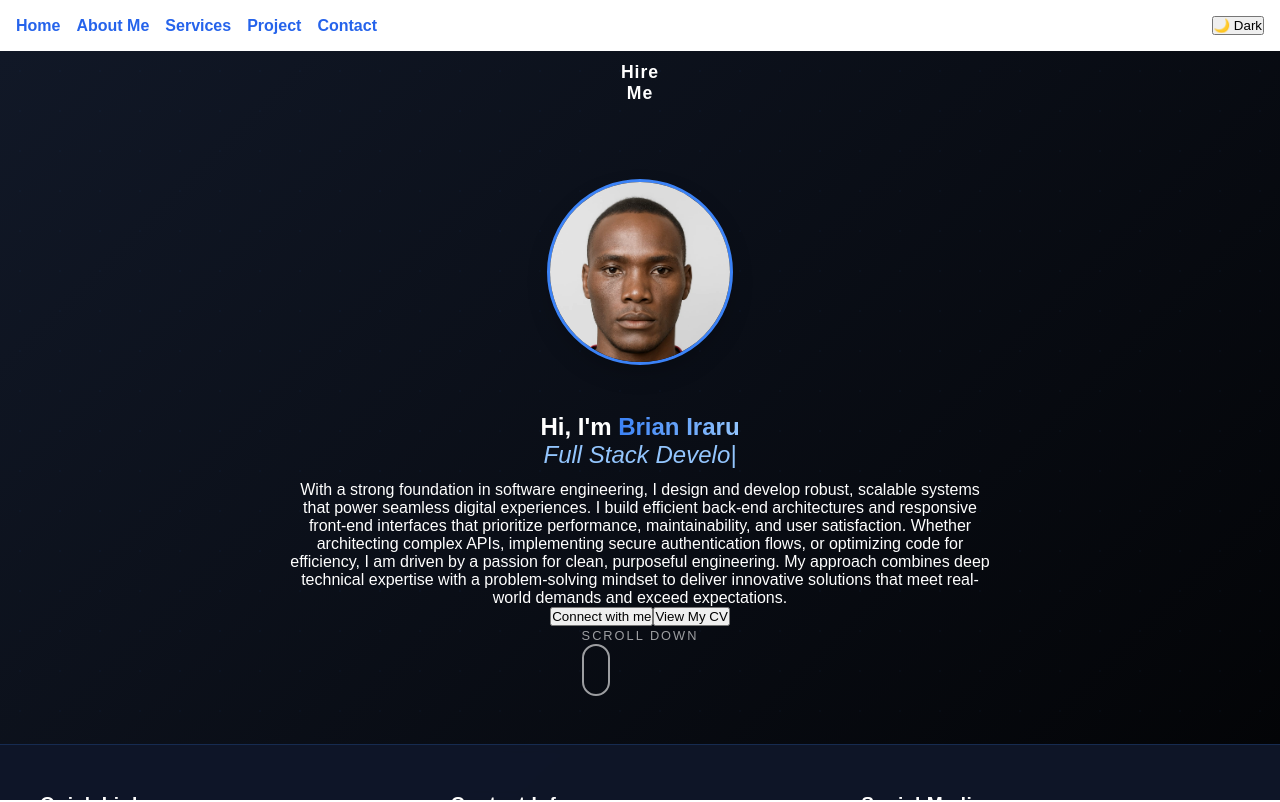
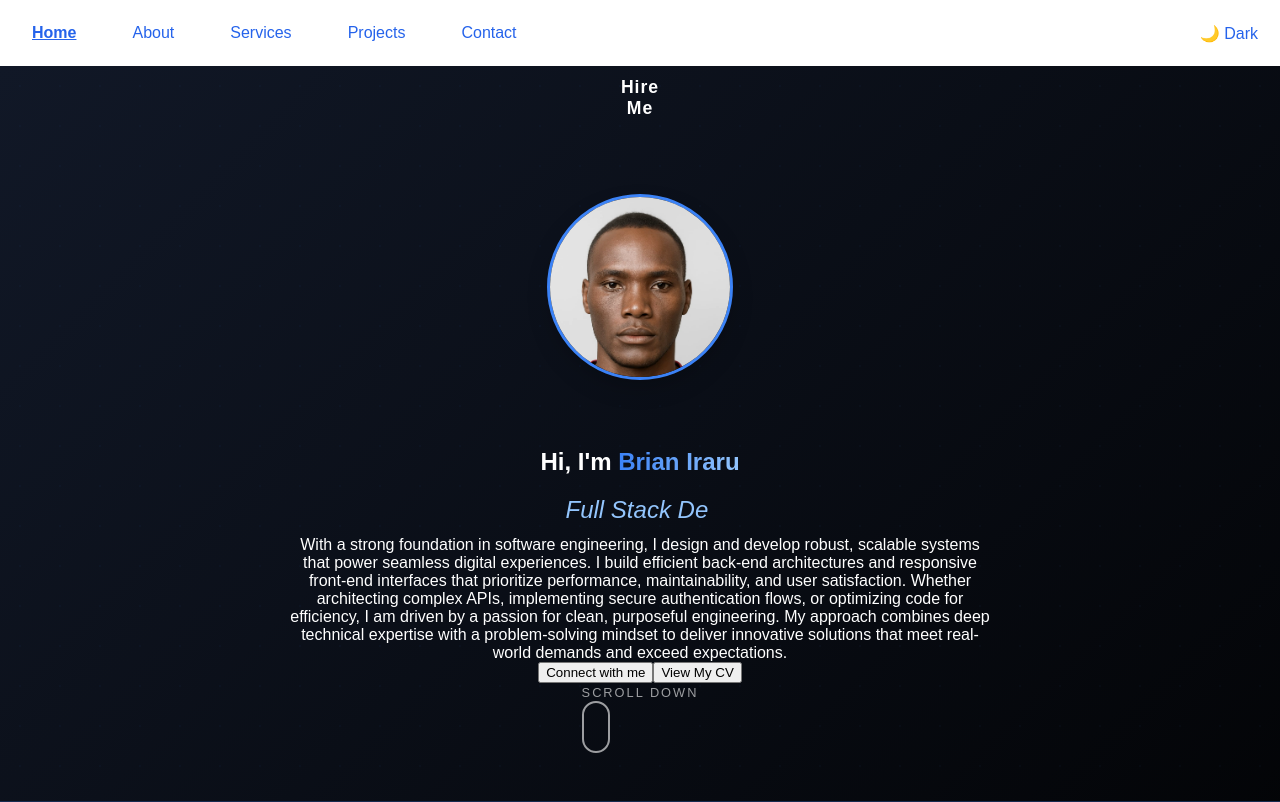
Before and after one commit to irarubrian/portfolio, a React (Vite) app: page / in a window 1280 px wide. Shown: the top 802 px of the page. Built offline with nearby package versions, Linux system fonts and the light colour scheme.

Commit message:
humberger updated

```diff
--- a/src/App.jsx
+++ b/src/App.jsx
@@ -1,29 +1,23 @@
 import React, { useState } from 'react';
 import { BrowserRouter as Router, Routes, Route } from 'react-router-dom';
-
 import Navbar from './components/Navbar';
 import Hero from './components/Hero';
 import About from './components/About';
 import Services from './components/Services';
 import Contact from './components/Contact';
 import Project from './components/Project';
-
 import './App.css';
+import './components/Navbar.css';
 
 const App = () => {
   const [darkMode, setDarkMode] = useState(false);
 
-  const toggleDarkMode = () => {
-    setDarkMode(prev => !prev);
-  };
+  const toggleDarkMode = () => setDarkMode((prev) => !prev);
 
   return (
     <div className={darkMode ? 'app dark-mode' : 'app'}>
       <Router>
-        {/* Show Navbar (hamburger only) on desktop, hide on mobile */}
-        <div className="navbar-desktop">
-          <Navbar toggleDarkMode={toggleDarkMode} darkMode={darkMode} />
-        </div>
+        <Navbar toggleDarkMode={toggleDarkMode} darkMode={darkMode} />
         <Routes>
           <Route path="/" element={<Hero />} />
           <Route path="/about" element={<About />} />
@@ -31,7 +25,6 @@ const App = () => {
           <Route path="/portfolio" element={<Project />} />
           <Route path="/contact" element={<Contact />} />
         </Routes>
-
       </Router>
     </div>
   );
--- a/src/components/Navbar.css
+++ b/src/components/Navbar.css
@@ -1,103 +1,94 @@
+/* Base Navbar Styles */
 .navbar {
   display: flex;
+  justify-content: space-between;
   align-items: center;
-  justify-content: space-between;
-  padding: 1rem;
+  padding: 1rem 2rem;
+  background-color: var(--navbar-bg);
+  color: var(--navbar-text);
   position: relative;
+  z-index: 1000;
 }
 
-body.dark .navbar {
-  background: #222;
-  color: #93c5fd;
-}
-
-.nav-logo {
-  width: 48px;
-  height: 48px;
-}
-
-.nav-hamburger {
+/* Hamburger Button - Mobile Only */
+.hamburger-btn {
+  display: none;
   background: transparent;
   border: none;
   color: inherit;
   cursor: pointer;
-  display: none;
-  z-index: 100;
+  z-index: 1001;
 }
 
-body.dark .nav-hamburger {
-  background: #222;
-  color: #93c5fd;
-}
-
-.nav-overlay {
-  position: fixed;
-  top: 0;
-  left: 0;
-  right: 0;
-  bottom: 0;
-  background: rgba(0, 0, 0, 0.5);
-  z-index: 90;
-}
-
-.nav-menu {
+/* Navigation Links */
+.nav-links {
   display: flex;
-  list-style: none;
-  margin: 0;
-  padding: 0;
   gap: 1.5rem;
 }
 
-.nav-menu li a {
+.nav-links a {
+  color: inherit;
   text-decoration: none;
-  color: inherit;
   padding: 0.5rem 1rem;
+  transition: all 0.3s ease;
 }
 
-.nav-menu li a.active {
+.nav-links a.active {
   font-weight: bold;
+  text-decoration: underline;
 }
 
+/* Dark Mode Toggle */
 .dark-mode-toggle {
   background: transparent;
   border: none;
   color: inherit;
   cursor: pointer;
   font-size: 1rem;
-  padding: 0.5rem 1rem;
 }
 
+/* Mobile Overlay */
+.mobile-overlay {
+  position: fixed;
+  top: 0;
+  left: 0;
+  right: 0;
+  bottom: 0;
+  background-color: rgba(0, 0, 0, 0.5);
+  z-index: 999;
+}
+
+/* Mobile Styles */
 @media (max-width: 899px) {
-  .nav-hamburger {
+  .hamburger-btn {
     display: block;
   }
 
-  .nav-menu {
+  .nav-links {
     position: fixed;
     top: 0;
-    right: 0;
-    bottom: 0;
+    right: -100%;
+    height: 100vh;
     width: 70%;
     max-width: 300px;
-    background: var(--bg-color);
+    background-color: var(--navbar-bg);
     flex-direction: column;
-    padding: 5rem 1.5rem 1.5rem;
-    transform: translateX(100%);
-    transition: transform 0.3s ease;
-    z-index: 95;
+    padding: 5rem 2rem 2rem;
+    transition: right 0.3s ease;
+    z-index: 1000;
   }
 
-  .nav-menu.open {
-    transform: translateX(0);
+  .nav-links.active {
+    right: 0;
   }
 
-  .nav-mobile-toggle {
-    margin-top: auto;
-    padding-top: 1rem;
-    border-top: 1px solid var(--text-color);
+  .dark-mode-toggle {
+    position: fixed;
+    bottom: 2rem;
+    right: 2rem;
+    z-index: 1001;
   }
 }
-
 /* Prevent horizontal scroll */
 html, body {
   max-width: 100vw;
--- a/src/components/Navbar.jsx
+++ b/src/components/Navbar.jsx
@@ -1,88 +1,64 @@
 import React, { useState, useEffect } from 'react';
 import { NavLink } from 'react-router-dom';
 import { FaBars, FaTimes } from 'react-icons/fa';
+import './Navbar.css';
 
 const Navbar = ({ toggleDarkMode, darkMode }) => {
-  const [menuOpen, setMenuOpen] = useState(false);
-  const [isMobile, setIsMobile] = useState(false);
+  const [isOpen, setIsOpen] = useState(false);
+  const [isMobile, setIsMobile] = useState(window.innerWidth < 900);
 
-  // Check if mobile on mount and resize
   useEffect(() => {
-    const checkIfMobile = () => {
+    const handleResize = () => {
       setIsMobile(window.innerWidth < 900);
+      if (window.innerWidth >= 900) setIsOpen(false);
     };
 
-    checkIfMobile(); // Initial check
-    window.addEventListener('resize', checkIfMobile);
-
-    return () => window.removeEventListener('resize', checkIfMobile);
+    window.addEventListener('resize', handleResize);
+    return () => window.removeEventListener('resize', handleResize);
   }, []);
 
-  // Prevent scrolling when mobile menu is open
   useEffect(() => {
-    if (menuOpen && isMobile) {
-      document.body.style.overflow = 'hidden';
-    } else {
-      document.body.style.overflow = '';
-    }
-  }, [menuOpen, isMobile]);
+    document.body.style.overflow = isOpen && isMobile ? 'hidden' : '';
+  }, [isOpen, isMobile]);
 
-  const handleMenuToggle = () => setMenuOpen(!menuOpen);
-  const handleLinkClick = () => setMenuOpen(false);
+  const toggleMenu = () => setIsOpen(!isOpen);
+  const closeMenu = () => setIsOpen(false);
 
   return (
     <nav className="navbar">
-      {/* Hamburger menu button - only on mobile */}
+      {/* Logo/Brand can be added here */}
+
+      {/* Hamburger Button - Mobile Only */}
       {isMobile && (
         <button
-          className="nav-hamburger"
-          aria-label={menuOpen ? 'Close menu' : 'Open menu'}
-          aria-expanded={menuOpen}
-          onClick={handleMenuToggle}
+          className="hamburger-btn"
+          onClick={toggleMenu}
+          aria-label="Toggle menu"
         >
-          {menuOpen ? <FaTimes size={28} /> : <FaBars size={28} />}
+          {isOpen ? <FaTimes size={24} /> : <FaBars size={24} />}
         </button>
       )}
 
-      {/* Overlay - only when mobile menu is open */}
-      {isMobile && menuOpen && (
-        <div className="nav-overlay" onClick={handleMenuToggle} />
-      )}
+      {/* Navigation Menu */}
+      <div className={`nav-links ${isOpen ? 'active' : ''}`}>
+        <NavLink to="/" end activeclassname="active" onClick={closeMenu}>Home</NavLink>
+        <NavLink to="/about" activeclassname="active" onClick={closeMenu}>About</NavLink>
+        <NavLink to="/services" activeclassname="active" onClick={closeMenu}>Services</NavLink>
+        <NavLink to="/portfolio" activeclassname="active" onClick={closeMenu}>Projects</NavLink>
+        <NavLink to="/contact" activeclassname="active" onClick={closeMenu}>Contact</NavLink>
+      </div>
 
-      {/* Navigation menu - always visible on desktop, conditionally on mobile */}
-      <ul className={`nav-menu ${menuOpen && isMobile ? 'open' : ''}`}>
-        <li><NavLink to="/" exact="true" activeclassname="active" onClick={handleLinkClick}>Home</NavLink></li>
-        <li><NavLink to="/about" activeclassname="active" onClick={handleLinkClick}>About Me</NavLink></li>
-        <li><NavLink to="/services" activeclassname="active" onClick={handleLinkClick}>Services</NavLink></li>
-        <li><NavLink to="/portfolio" activeclassname="active" onClick={handleLinkClick}>Project</NavLink></li>
-        <li><NavLink to="/contact" activeclassname="active" onClick={handleLinkClick}>Contact</NavLink></li>
+      {/* Dark Mode Toggle */}
+      <button
+        className="dark-mode-toggle"
+        onClick={toggleDarkMode}
+      >
+        {darkMode ? '☀️ Light' : '🌙 Dark'}
+      </button>
 
-        {/* Dark mode toggle in mobile menu */}
-        {isMobile && (
-          <li className="nav-mobile-toggle">
-            <button
-              className="dark-mode-toggle"
-              onClick={() => {
-                toggleDarkMode();
-                handleLinkClick();
-              }}
-              title={darkMode ? "Switch to Light Mode" : "Switch to Dark Mode"}
-            >
-              {darkMode ? '☀️ Light' : '🌙 Dark'}
-            </button>
-          </li>
-        )}
-      </ul>
-
-      {/* Dark mode toggle - desktop only */}
-      {!isMobile && (
-        <button
-          className="dark-mode-toggle"
-          onClick={toggleDarkMode}
-          title={darkMode ? "Switch to Light Mode" : "Switch to Dark Mode"}
-        >
-          {darkMode ? '☀️ Light' : '🌙 Dark'}
-        </button>
+      {/* Mobile Menu Overlay */}
+      {isOpen && isMobile && (
+        <div className="mobile-overlay" onClick={closeMenu} />
       )}
     </nav>
   );
--- a/src/index.css
+++ b/src/index.css
@@ -1,10 +1,9 @@
-*{
-  margin: 0;
-  padding: 0;
+:root {
+  --navbar-bg: #ffffff;
+  --navbar-text: #333333;
 }
 
-body{
-  height: 100vh;
-  background: #161516;
-  color: aqua;
+[data-theme="dark"] {
+  --navbar-bg: #1a1a1a;
+  --navbar-text: #f0f0f0;
 }
```
